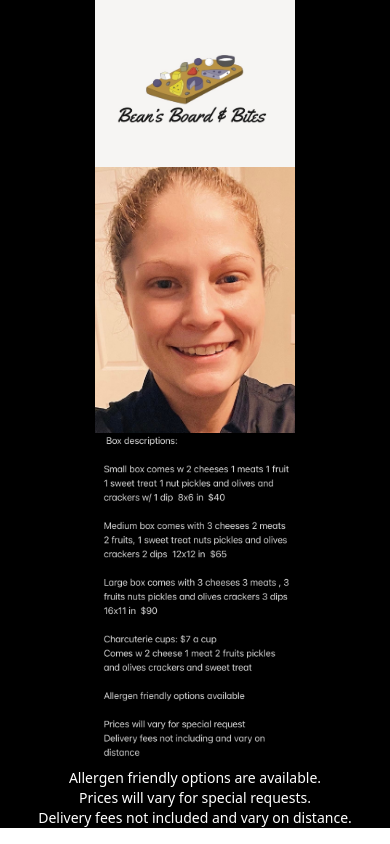
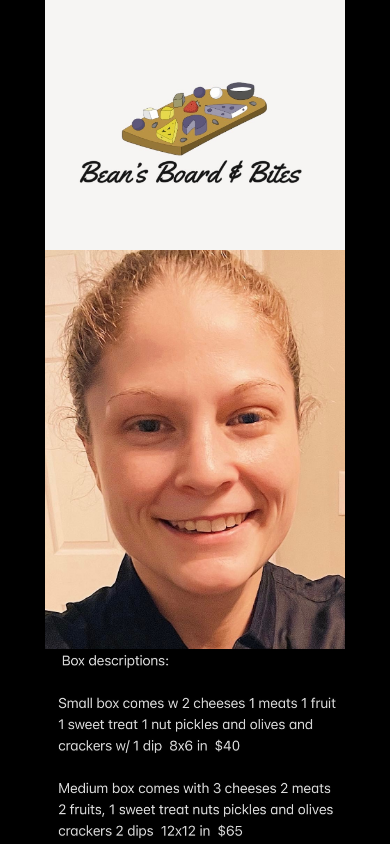
Before and after one commit to KevinTapol/Hannah, a React (Vite) app: page / in a window 390 px wide. Shown: the top 844 px of the page. Built offline with nearby package versions, Linux system fonts and the light colour scheme.

Commit message:
optimized for mobile

```diff
--- a/src/components/Main.jsx
+++ b/src/components/Main.jsx
@@ -7,12 +7,12 @@ const Main = () => {
   return (
     <div>
         <div className='flex flex-col-reverse items-center'>
-          <img className='max-w-[200px]' src={Hannah} alt="" />
-          <img className='max-w-[200px]' src={Logo} alt="" />
+          <img className='max-w-[300px]' src={Hannah} alt="" />
+          <img className='max-w-[300px]' src={Logo} alt="" />
         </div>
 
         <div className='flex items-center'>
-            <img className='block mx-auto max-w-[200px]' src={Product} alt="" />
+            <img className='block mx-auto max-w-[300px]' src={Product} alt="" />
         </div>
 
         <div className='flex flex-col
```
